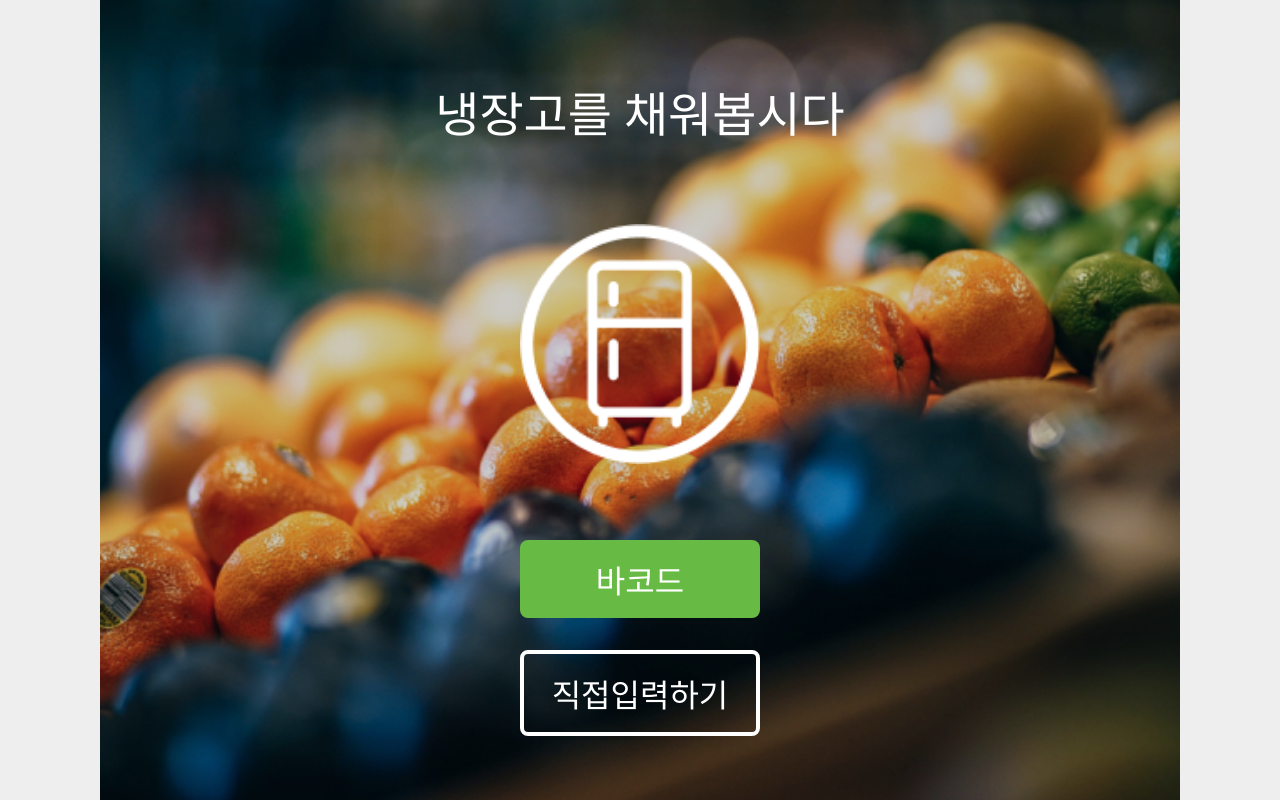
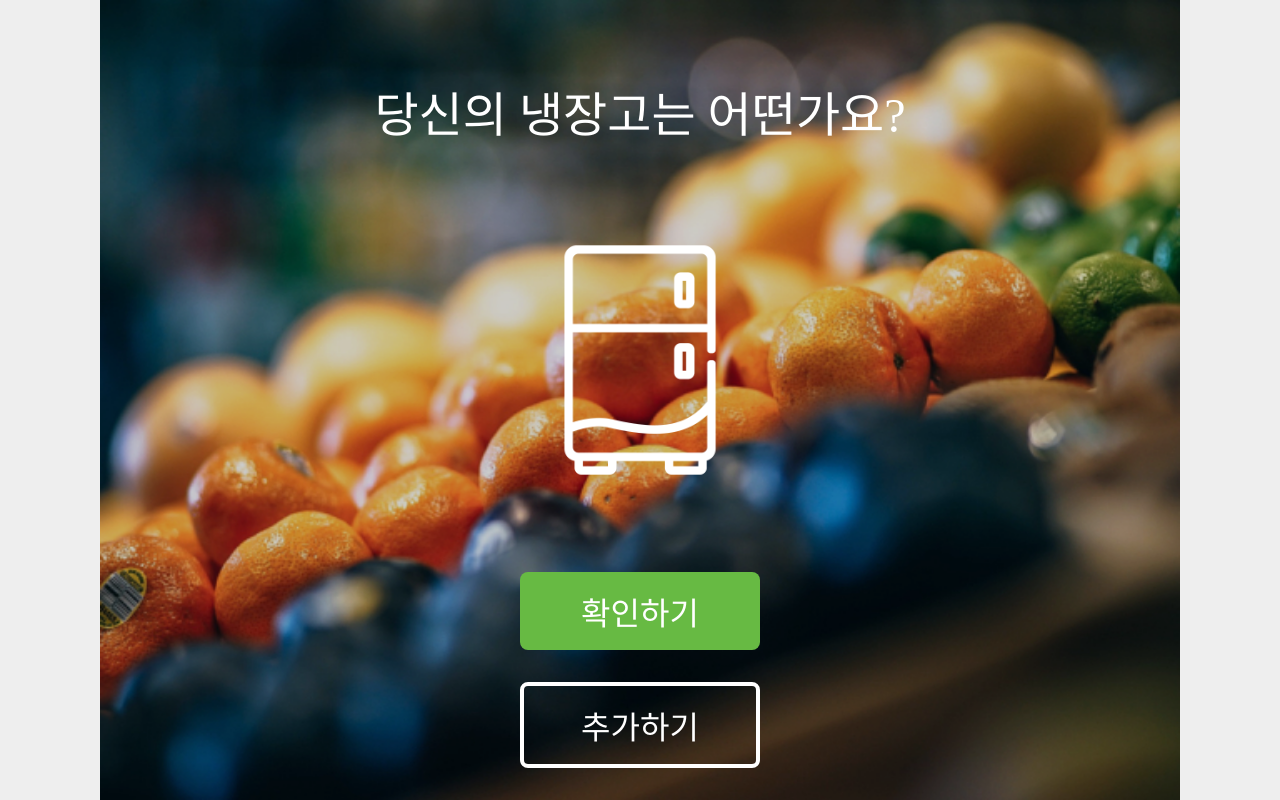
Before and after one commit to hokim2407/RefrigeratorInMyHand, a React (Create React App) app: page /choice in a window 1280 px wide. Built offline with nearby package versions, Linux system fonts and the light colour scheme; a web font is replaced by a local one.

Commit message:
fix: chice 페이지 레이아웃 수정 + 아이콘 수정

```diff
--- a/public/index.html
+++ b/public/index.html
@@ -2,7 +2,7 @@
 <html lang="en">
   <head>
     <meta charset="utf-8" />
-    <link rel="icon" href="./icon.png" />
+    <link rel="icon" href="./icon_32.png" />
     <meta name="viewport" content="width=device-width, initial-scale=1.0" />
     <meta name="theme-color" content="#000000" />
     <meta name="description" content="냉장고 관리 웹사이트" />
--- a/src/choice.js
+++ b/src/choice.js
@@ -1,16 +1,18 @@
 import React from "react";
 import "./App.css";
-import "./choice.css"
+import "./choice.css";
 
 function Choice() {
   return (
     <div className="top-block">
       <div className="background fill-background">
         <div className="dark-background vertical-flex-box ">
-          <p className="h2" style={{ paddingTop: "10vh", marginTop: "0" }}>
-            냉장고를 채워봅시다
-          </p>
-          <div>
+          <div className="item-flex-box">
+            <p className="h2" style={{ paddingTop: "10vh", marginTop: "0" }}>
+              당신의 냉장고는 어떤가요?
+            </p>
+          </div>
+          <div className="item-flex-box">
             <div
               className="icon-image"
               style={{
@@ -18,8 +20,7 @@ function Choice() {
                 left: "50%",
                 backgroundImage: 'url("./icon.png")',
               }}
-            >
-            </div>
+            ></div>
           </div>
           <div className="item-flex-box">
             <ul
@@ -32,10 +33,10 @@ function Choice() {
                   <button
                     className="green-button"
                     onClick={() => {
-                      window.location.href = "/choice";
+                      window.location.href = "/checkMine";
                     }}
                   >
-                    바코드
+                    확인하기
                   </button>
                 </div>
               </li>
@@ -48,7 +49,7 @@ function Choice() {
                       window.location.href = "/fill";
                     }}
                   >
-                    직접입력하기
+                    추가하기
                   </button>
                 </div>
               </li>
```
Also changed, not shown: public/icon.png, public/icon_32.png (added).
